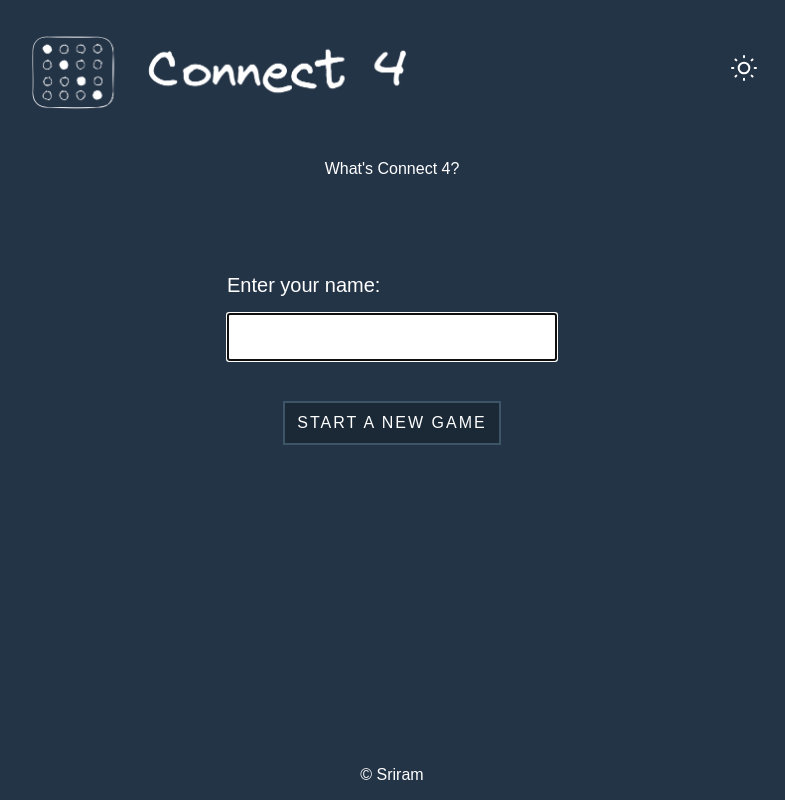
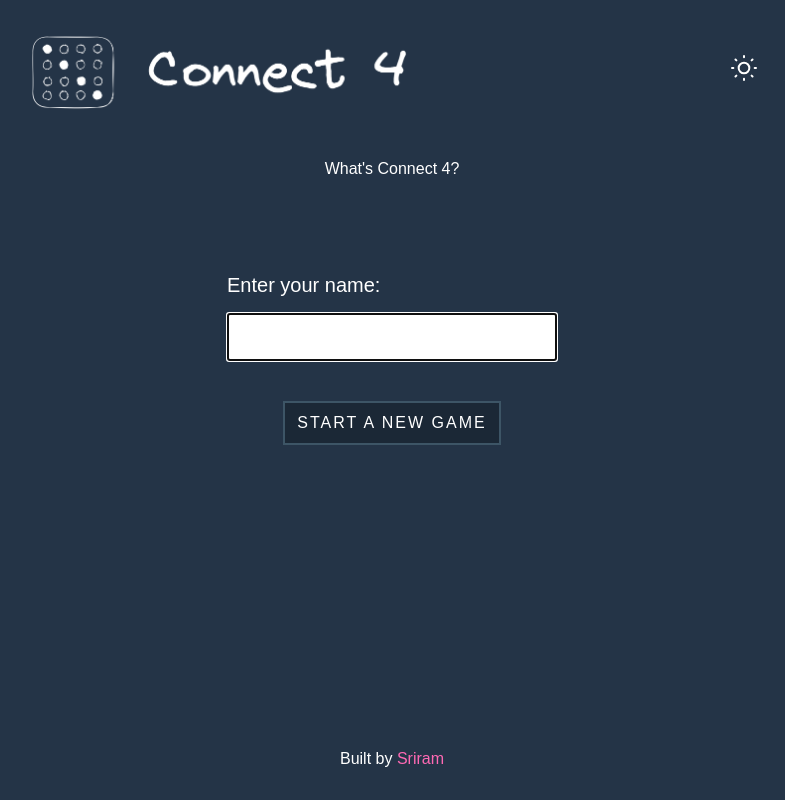
Before and after one commit to tsriram/connect4, a SvelteKit app: page / in a window 1280 px wide. Shown: the whole page, without its empty margins (248-1033 px from the left). Built offline with nearby package versions, Linux system fonts and the light colour scheme; no server answers.

Commit message:
footer component

```diff
--- /dev/null
+++ b/src/lib/components/Footer.svelte
@@ -0,0 +1,14 @@
+<footer>
+	Built by <a href="https://twitter.com/tsriram" rel="noopener" target="_blank">Sriram</a>
+</footer>
+
+<style>
+	footer {
+		padding: 2rem;
+	}
+
+	footer a {
+		color: var(--footer-link-color);
+		text-decoration: none;
+	}
+</style>
--- a/src/routes/+layout.svelte
+++ b/src/routes/+layout.svelte
@@ -3,6 +3,7 @@
 	import ThemeSelector from '$lib/components/ThemeSelector.svelte';
 	import Logo from '$lib/components/Logo.svelte';
 	import '../styles/global.css';
+	import Footer from '$lib/components/Footer.svelte';
 </script>
 
 <InitialThemeSetter />
@@ -18,7 +19,7 @@
 	<section class="middle">
 		<slot />
 	</section>
-	<footer>&copy; Sriram</footer>
+	<Footer />
 </div>
 
 <style>
--- a/src/styles/global.css
+++ b/src/styles/global.css
@@ -29,6 +29,7 @@ html.dark {
 	--board-bg-color: #3d5566;
 	--button-bg-color: #1b2836;
 	--button-text-color: #fff;
+	--footer-link-color: hotpink;
 }
 
 html.light {
@@ -42,4 +43,5 @@ html.light {
 	--board-bg-color: #2563eb;
 	--button-bg-color: #f1f5f9;
 	--button-text-color: #1b2836;
+	--footer-link-color: #4338ca;
 }
```
